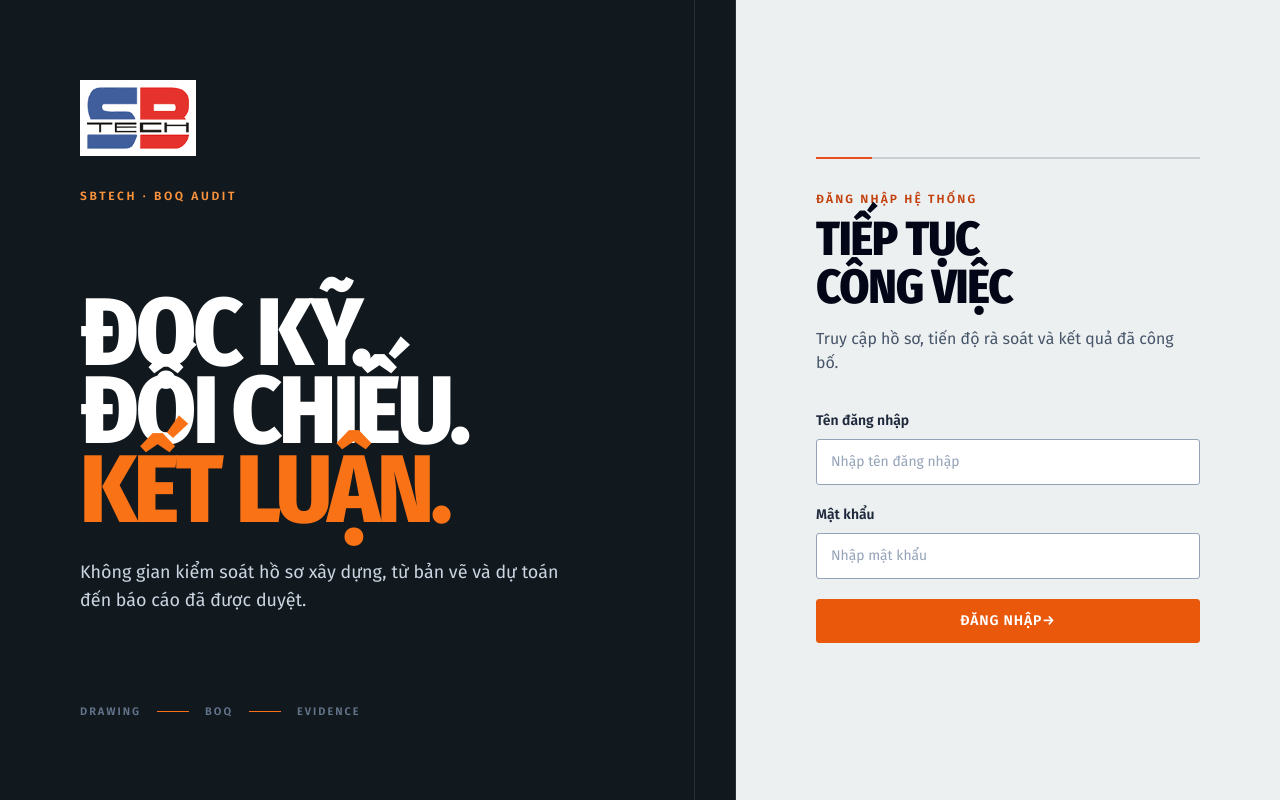
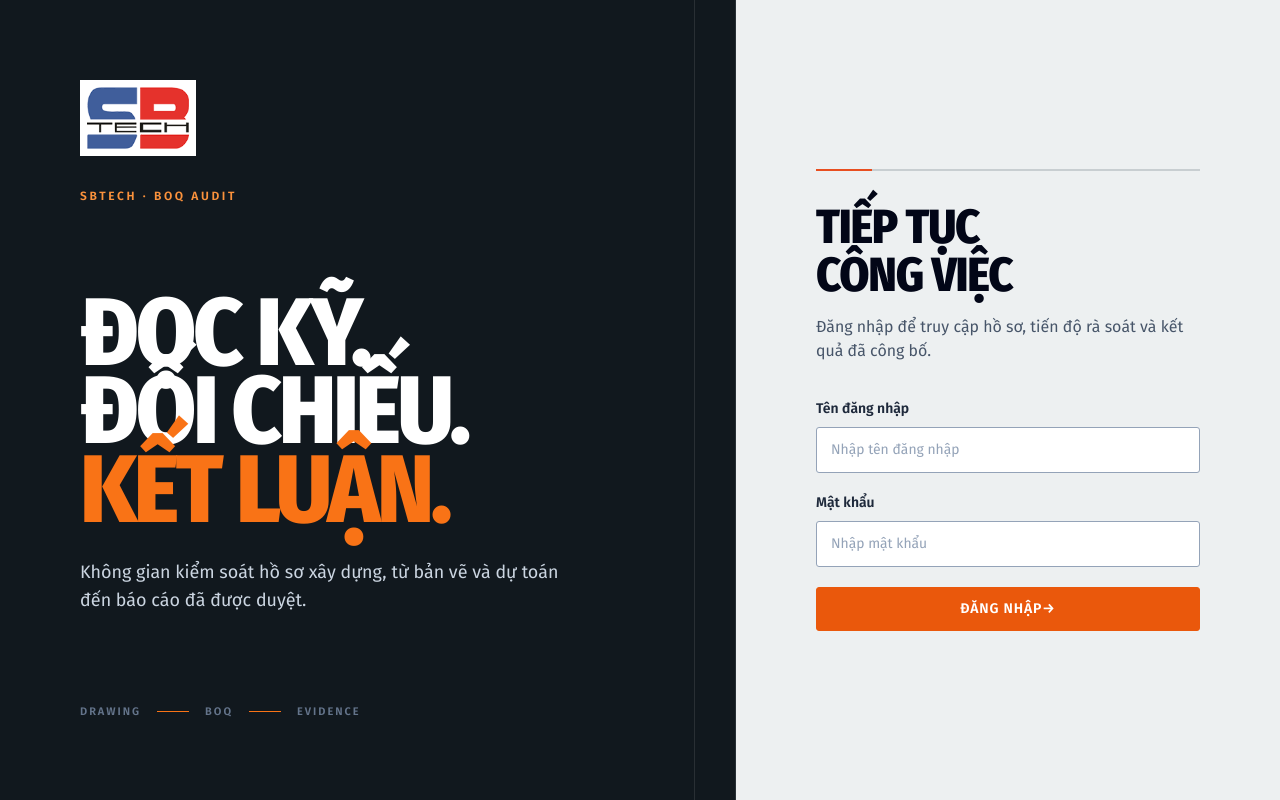
Before and after one commit to minhthang294/BOQ-Audit, a Next.js app in the folder frontend/: page /login in a window 1280 px wide. Built offline with nearby package versions, Linux system fonts and the light colour scheme.

Commit message:
style(design): FINDING-006 — remove redundant login kicker

```diff
--- a/frontend/app/login/page.tsx
+++ b/frontend/app/login/page.tsx
@@ -20,7 +20,7 @@ export default function LoginPage() {
   }
   return <main className="min-h-screen bg-[#11181e] text-white md:grid md:grid-cols-[minmax(0,1.15fr)_minmax(420px,0.85fr)]">
     <section className="relative flex min-h-[42vh] flex-col justify-between overflow-hidden border-b border-white/10 p-6 sm:p-10 md:min-h-screen md:border-b-0 md:border-r md:p-14 lg:p-20"><div className="absolute inset-y-0 right-10 hidden w-px bg-white/10 md:block" aria-hidden="true" /><div><Image src="/sbtech-logo.png" alt="SBTech" width={116} height={76} priority className="h-[76px] w-[116px] bg-white object-contain p-1" /><p className="mt-8 text-xs font-bold uppercase tracking-[0.22em] text-orange-400">SBTech · BOQ Audit</p></div><div className="relative z-10 max-w-3xl py-10 md:py-0"><h1 className="display-face text-[clamp(3.6rem,7.5vw,7.5rem)] font-extrabold uppercase leading-[0.82] tracking-[-0.035em]">Đọc kỹ.<br />Đối chiếu.<br /><span className="text-orange-500">Kết luận.</span></h1><p className="mt-7 max-w-lg text-base leading-7 text-slate-300 sm:text-lg">Không gian kiểm soát hồ sơ xây dựng, từ bản vẽ và dự toán đến báo cáo đã được duyệt.</p></div><div className="flex items-center gap-4 text-[11px] font-semibold uppercase tracking-[0.18em] text-slate-500"><span>Drawing</span><span className="h-px w-8 bg-orange-500" /><span>BOQ</span><span className="h-px w-8 bg-orange-500" /><span>Evidence</span></div></section>
-    <section className="flex items-center bg-[#edf0f1] px-6 py-12 text-slate-950 sm:px-10 md:px-12 lg:px-20"><div className="w-full max-w-md"><div className="technical-rule mb-8" /><p className="eyebrow">Đăng nhập hệ thống</p><h2 className="display-face mt-2 text-5xl font-extrabold uppercase leading-none tracking-tight">Tiếp tục<br />công việc</h2><p className="mt-4 max-w-sm text-base leading-6 text-slate-600">Truy cập hồ sơ, tiến độ rà soát và kết quả đã công bố.</p>
+    <section className="flex items-center bg-[#edf0f1] px-6 py-12 text-slate-950 sm:px-10 md:px-12 lg:px-20"><div className="w-full max-w-md"><div className="technical-rule mb-8" /><h2 className="display-face text-5xl font-extrabold uppercase leading-none tracking-tight">Tiếp tục<br />công việc</h2><p className="mt-4 max-w-sm text-base leading-6 text-slate-600">Đăng nhập để truy cập hồ sơ, tiến độ rà soát và kết quả đã công bố.</p>
         {expired && <p className="mt-6 rounded-xl border border-amber-200 bg-amber-50 p-3 text-sm text-amber-800">Phiên đăng nhập đã hết hạn. Vui lòng đăng nhập lại.</p>}
         {replaced && <p className="mt-6 rounded-xl border border-amber-200 bg-amber-50 p-3 text-sm text-amber-800">Tài khoản đã đăng nhập trên trình duyệt khác. Mỗi tài khoản khách hàng chỉ dùng một phiên đăng nhập.</p>}
         {error && <p className="error mt-6">{error}</p>}
```
